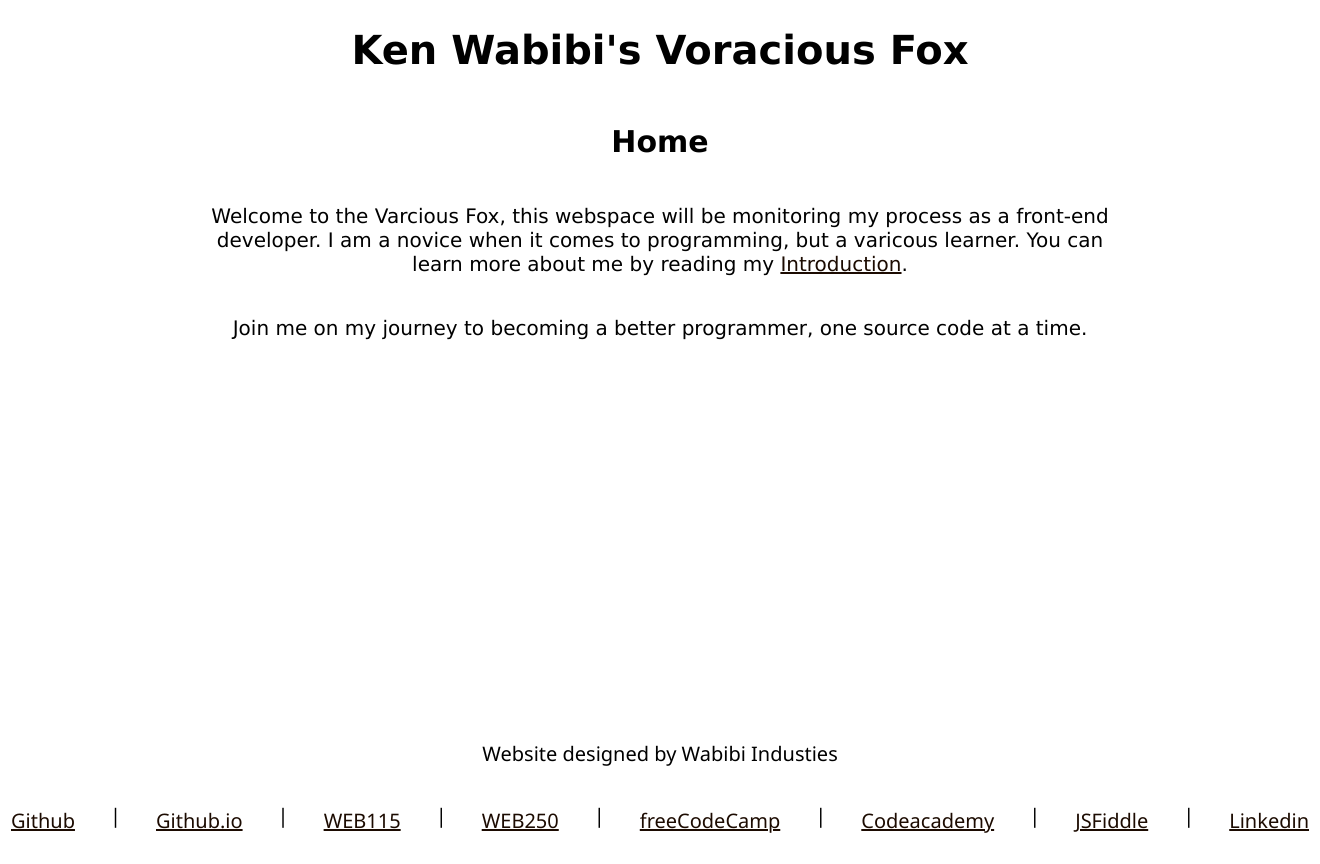
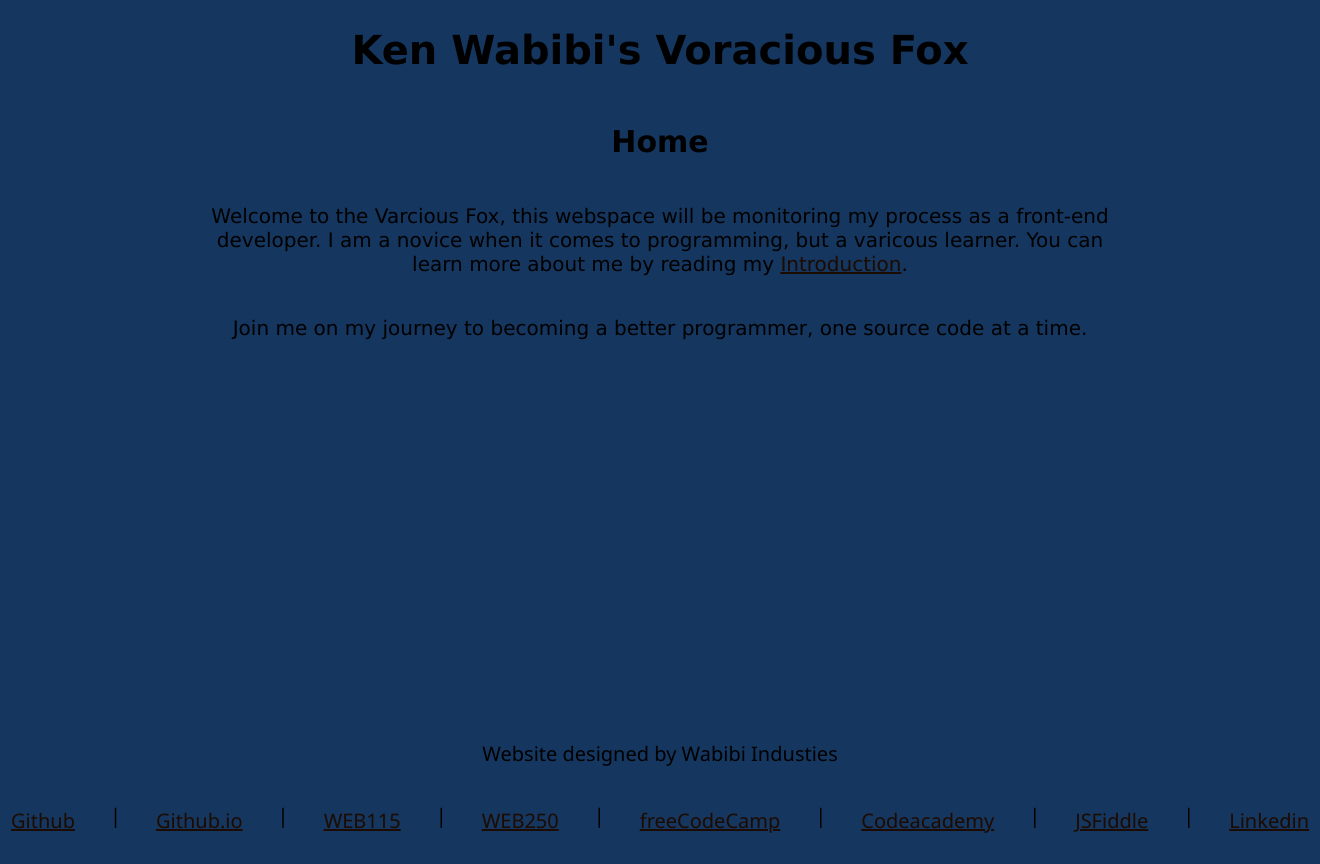
Before and after one commit to KenLWabibi/KenLWabibi.github.io, a PHP site: page / in a window 1320 px wide. Run offline with PHP 8.4, Linux system fonts and the light colour scheme.

Commit message:
Update VF_layout1.css

```diff
--- a/VF_layout1.css
+++ b/VF_layout1.css
@@ -11,7 +11,7 @@ html, body {
 }
 html {
 /* Set background color for desktop */
-    background-color: 15365f;
+    background-color: rgb(21, 54, 95);
     margin: 0 auto;
 }
 main{
```
